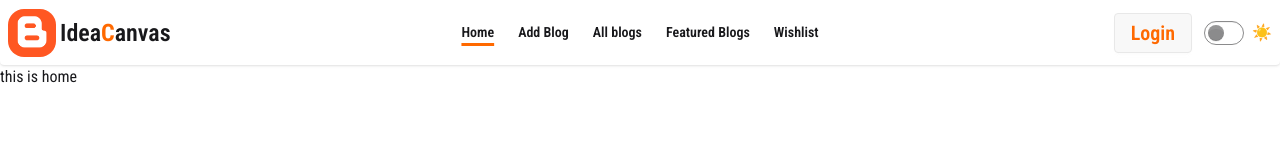
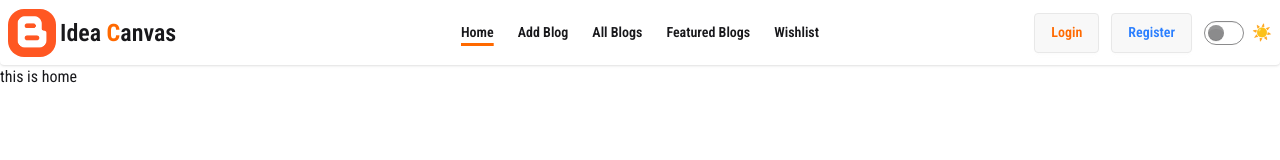
Before and after one commit to SohanurRahman007/assignment-11-idea-canvas-client-polishing, a React (Vite) app: page / in a window 1280 px wide. Shown: the top 160 px of the page. Built offline with nearby package versions, Linux system fonts and the light colour scheme; no server answers.

Commit message:
some changes the navbar

```diff
--- a/src/components/Navbar/Navbar.jsx
+++ b/src/components/Navbar/Navbar.jsx
@@ -9,7 +9,6 @@ const Navbar = () => {
   const [theme, setTheme] = useState(localStorage.getItem("theme") || "light");
   const [showLogout, setShowLogout] = useState(false);
   const { user, logOut } = useContext(AuthContext);
-  console.log(user);
 
   useEffect(() => {
     document.documentElement.setAttribute("data-theme", theme);
@@ -17,15 +16,25 @@ const Navbar = () => {
   }, [theme]);
 
   const handleToggle = (e) => {
-    if (e.target.checked) {
-      setTheme("dark");
-    } else {
-      setTheme("light");
-    }
+    setTheme(e.target.checked ? "dark" : "light");
   };
 
   const handleAvatarClick = () => {
     setShowLogout((prev) => !prev);
+  };
+
+  const handleLogout = async () => {
+    try {
+      await logOut();
+      await Swal.fire({
+        title: "Logged out successfully!",
+        icon: "success",
+        timer: 1500,
+        showConfirmButton: false,
+      });
+    } catch (error) {
+      console.error("Logout failed:", error);
+    }
   };
 
   const navItems = (
@@ -42,7 +51,7 @@ const Navbar = () => {
       </li>
       <li>
         <NavLink to="/allBlogs" className="text-md font-semibold navLink">
-          All blogs
+          All Blogs
         </NavLink>
       </li>
       <li>
@@ -57,20 +66,6 @@ const Navbar = () => {
       </li>
     </>
   );
-
-  const handleLogout = async () => {
-    try {
-      await logOut();
-      await Swal.fire({
-        title: "Logged out successfully!",
-        icon: "success",
-        timer: 1500,
-        showConfirmButton: false,
-      });
-    } catch (error) {
-      console.error("Logout failed:", error);
-    }
-  };
 
   return (
     <div>
@@ -95,17 +90,17 @@ const Navbar = () => {
             </div>
             <ul
               tabIndex={0}
-              className="menu menu-sm dropdown-content bg-base-100 rounded-box z-1 mt-3 w-52 p-2 shadow"
+              className="menu menu-sm dropdown-content bg-base-100 rounded-box z-10 mt-3 w-52 p-2 shadow"
             >
               {navItems}
             </ul>
           </div>
           <Link
             to="/"
-            className=" text-2xl font-semibold cursor-pointer flex justify-center items-center"
+            className="text-2xl font-semibold cursor-pointer flex items-center"
           >
-            <img src={logo} className="h-12 w-12 rounded-2xl" alt="" />
-            <span className="flex ml-1">
+            <img src={logo} className="h-12 w-12 rounded-2xl" alt="Logo" />
+            <span className="ml-1">
               Idea <span className="text-orange-500 font-bold">C</span>anvas
             </span>
           </Link>
@@ -115,45 +110,42 @@ const Navbar = () => {
           <ul className="menu menu-horizontal px-1">{navItems}</ul>
         </div>
 
-        <div className="navbar-end gap-3 relative">
+        <div className="navbar-end gap-3">
           {user ? (
-            <div className="relative">
+            <div className="flex items-center gap-3">
               <div
                 className="tooltip tooltip-left"
                 data-tip={user?.displayName}
               >
-                <button
-                  onClick={handleAvatarClick}
-                  className="btn h-10 w-10 p-0 overflow-hidden rounded-sm"
-                >
+                <div className="h-10 w-10 rounded-full overflow-hidden">
                   {user?.photoURL ? (
                     <img
                       src={user.photoURL}
                       alt="User Avatar"
-                      className="w-full h-full object-cover rounded-sm"
+                      className="w-full h-full object-cover"
                     />
                   ) : (
                     <FaUserSecret className="text-white text-xl" />
                   )}
-                </button>
+                </div>
               </div>
 
-              {/* Logout Dropdown */}
-              {showLogout && (
-                <div className="absolute -right-4 mt-2 bg-gray-50 text-white dark:bg-gray-800  border rounded shadow z-50">
               <button
                 onClick={handleLogout}
-                    className="block w-full px-4 py-2 cursor-pointer"
+                className="btn btn-sm bg-orange-500 text-white hover:bg-orange-500"
               >
                 Logout
               </button>
             </div>
-              )}
-            </div>
           ) : (
-            <Link to="/login" className="btn text-xl font-semibold">
+            <>
+              <Link to="/login" className="btn text-md font-semibold">
                 <span className="text-orange-500">Login</span>
               </Link>
+              <Link to="/register" className="btn text-md font-semibold">
+                <span className="text-blue-500">Register</span>
+              </Link>
+            </>
           )}
 
           {/* Theme Toggle */}
```
Lines whose indentation alone changed are shown as unchanged.
